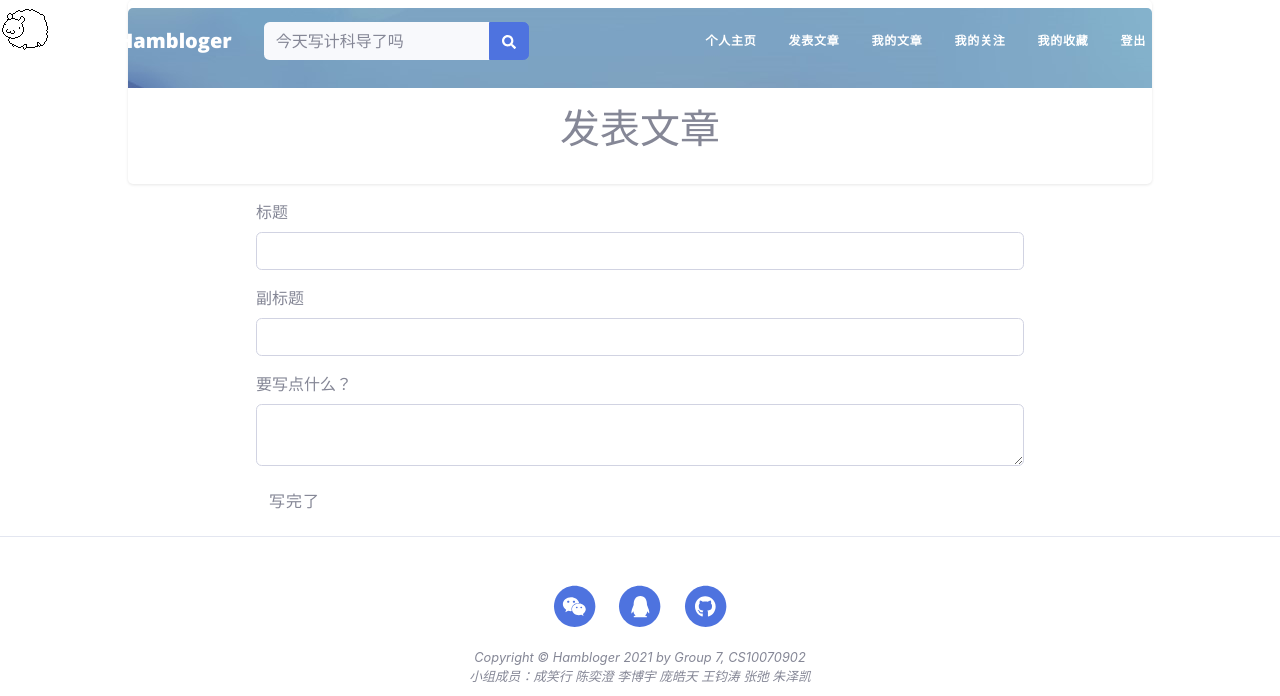
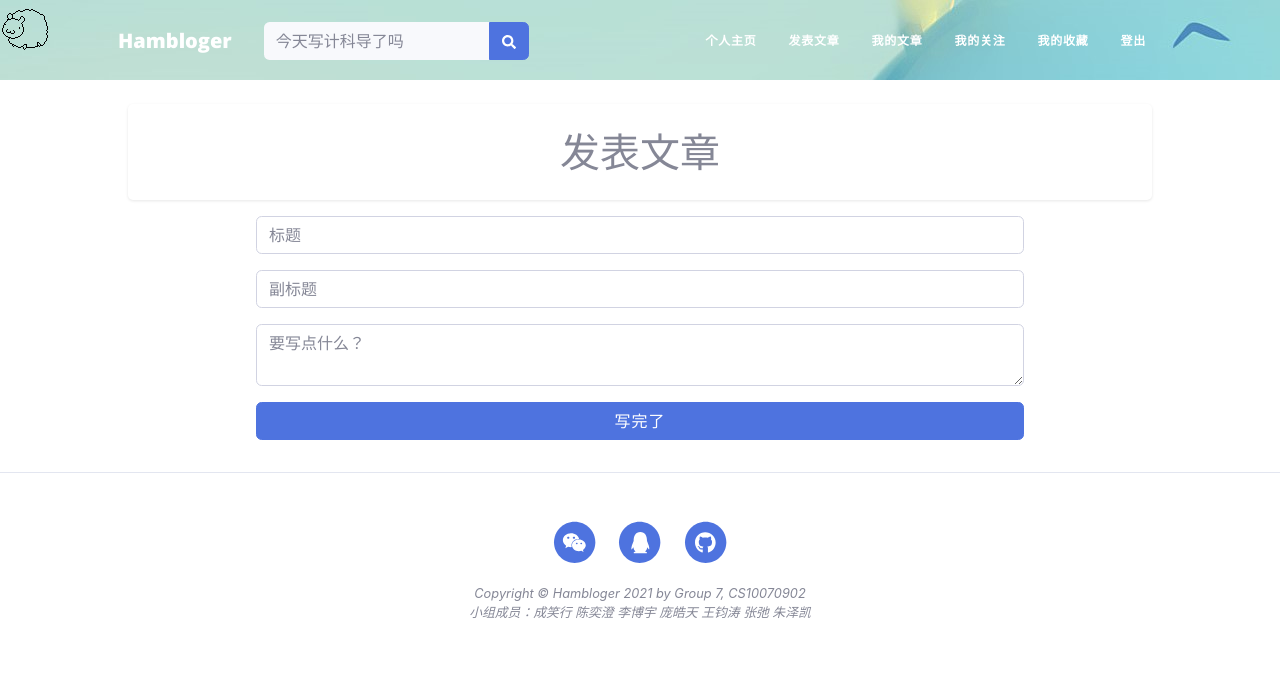
Before and after one commit to vozeo/Hambloger, a Flask app: page /new/1 in a window 1280 px wide. Shown: the top 696 px of the page. Run offline with Flask 2, Linux system fonts and the light colour scheme; a user stored in the database is signed in; tables that the repository leaves empty hold one stand-in row (values such as "Sample post"); some libraries are stand-ins or nearby versions.

Commit message:
Fix user page.

```diff
--- a/app/static/css/base.css
+++ b/app/static/css/base.css
@@ -14,6 +14,11 @@ div {
     margin: 0;
     padding: 0;
     display: block;
+}
+
+.head-cover {
+    background-image: url('../img/home-bg.jpg');
+    height: 80px;
 }
 
 .navbar-container {
--- a/app/static/css/post.css
+++ b/app/static/css/post.css
@@ -18,12 +18,12 @@
 }
 
 .top-cover {
-    background-image: url('../img/user-bg.jpg');
-    border-top-left-radius: 5px;
-    border-top-right-radius: 5px;
+    background-image: url('../img/new-bg.jpg');
     height: 80px;
 }
 
 .title-container {
     text-align: center;
+    border-radius: 5px;
+    height: 80px;
 }
--- a/app/static/css/user.css
+++ b/app/static/css/user.css
@@ -15,7 +15,7 @@
 }
 
 .user-cover-container {
-    background-image: url('../img/user-bg.jpg');
+    background-image: url('../img/page-bg.jpg');
     background-color: rgb(153, 153, 153);
     border-top-left-radius: 2px;
     border-top-right-radius: 2px;
--- a/app/templates/edit_post.html
+++ b/app/templates/edit_post.html
@@ -14,6 +14,12 @@
 <div class=posts>
     {{ wtf.quick_form(form) }}
 </div>
+<form method="POST">
+    {{ form.body(class="form-control", placeholder="要写点什么？") }}
+    <div class="mx-auto py-3 row justify-content-center">
+        {{ form.submit(class="btn btn-primary") }}
+    </div>
+</form>
 {% endblock %}
 
 {% block scripts %}
--- a/app/templates/new.html
+++ b/app/templates/new.html
@@ -5,20 +5,28 @@
 
 {% block head %}
 <link href="{{ url_for('static',filename='css/post.css') }}" rel="stylesheet">
+<header class="top-cover"></header>
 {% endblock %}
 
 {% block page_content %}
+<br/>
 <div class="page-container py-2">
-    <div class="top-cover"></div>
-    <div class="title-container py-3">
+    <div class="title-container py-3 page-heading">
         <h1>发表文章</h1>
     </div>
 </div>
 <div class="posts py-3">
-    {{ wtf.quick_form(form) }}
+    <form method="POST">
+        {{ form.title(class="form-control w-100 py-2",placeholder="标题") }}
+        <div class="py-2"></div>
+        {{ form.sub_title(class="form-control w-100 py-2",placeholder="副标题") }}
+        <div class="py-2"></div>
+        {{ form.body(class="form-control", placeholder="要写点什么？") }}
+        <div class="mx-auto py-3 row justify-content-center">
+            {{ form.submit(class="btn btn-primary") }}
+        </div>
+    </form>
 </div>
-
-
 {% endblock %}
 
 {% block scripts %}
```
Also changed, not shown: app/templates/user.html (+16 -4 lines), app/static/img/page-bg.jpg (added), data-dev.sqlite.
